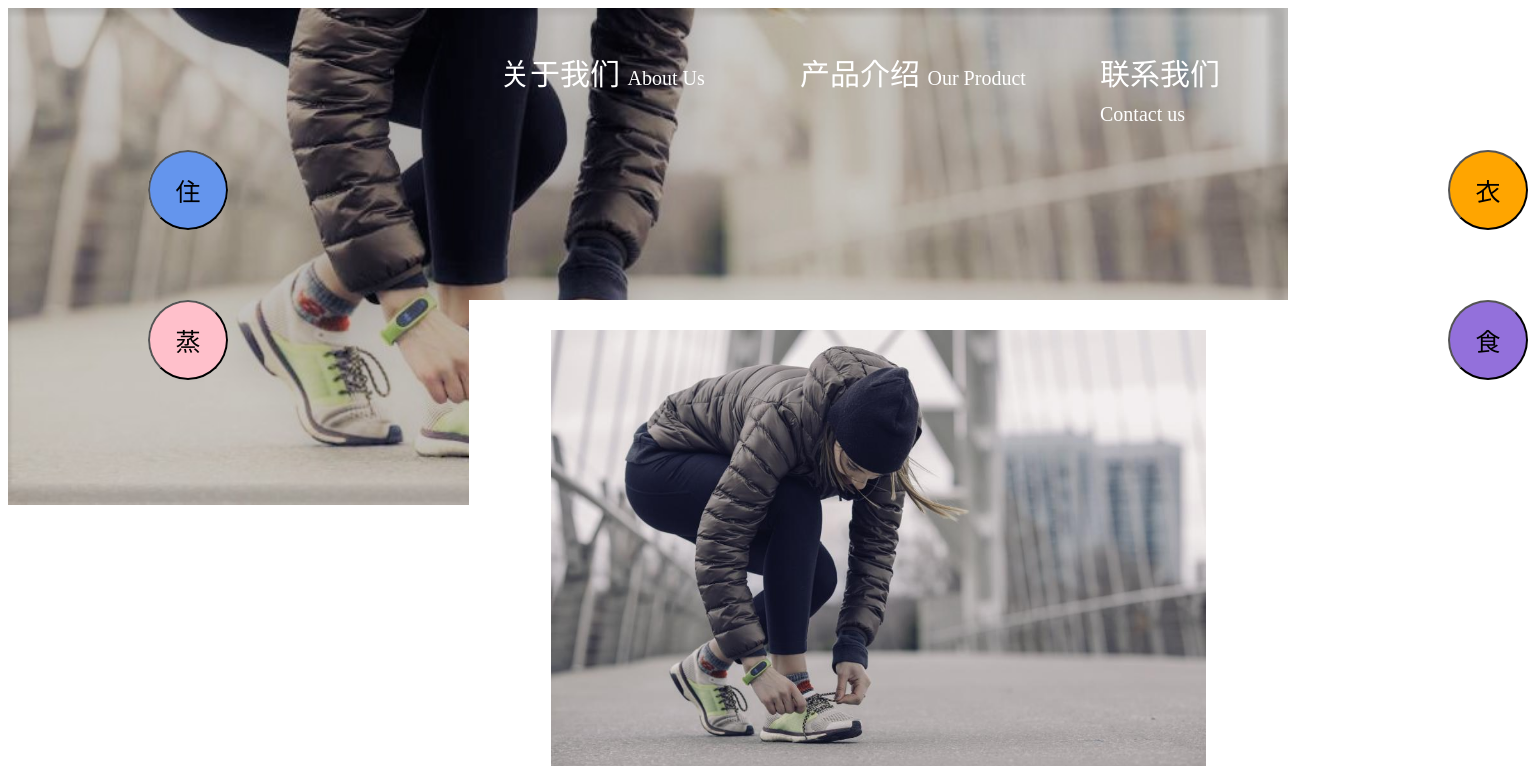
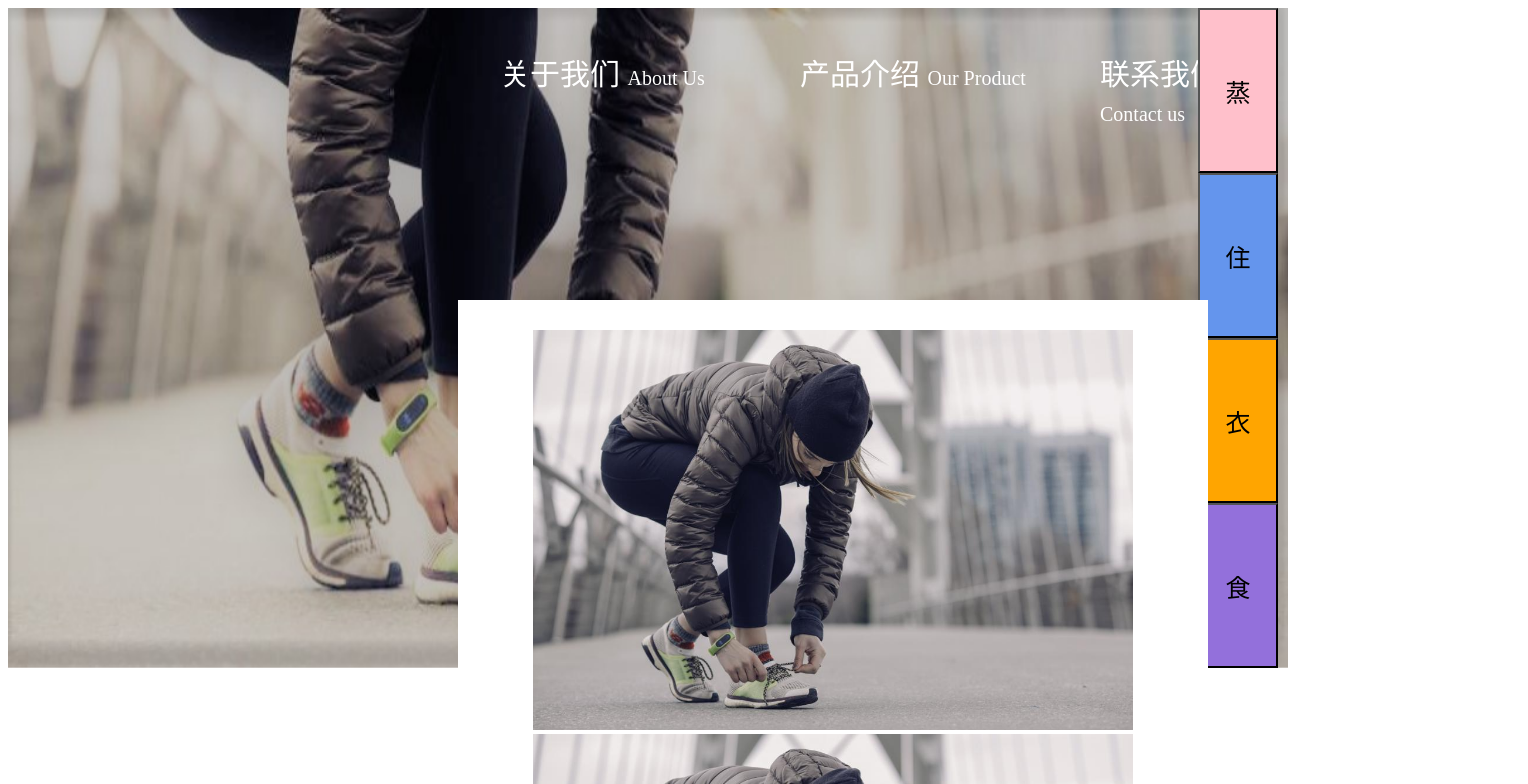
Before and after one commit to xuanxuanhaha/zhongxuananran, an Angular app: page /home in a window 1280 px wide. Shown: the top 784 px of the page, 1528 px wide, since content can reach past the window. Built offline with nearby package versions, Linux system fonts and the light colour scheme.

Commit message:
home page four button on right

```diff
--- a/src/app/home/home.component.html
+++ b/src/app/home/home.component.html
@@ -1,6 +1,6 @@
 
 
-<img src="./../../assets/bg/bg1_1.jpg" class="img-responsive" style="width: 100%;z-index: -1;position: fixed">
+<img src="./../../assets/bg/bg1_1.jpg" class="img-responsive" style="width: 100%;z-index: -1;position: fixed;height: 660px">
 <div class="text" style="z-index: 999;top: 20px;position: absolute;color: white;left: 500px">
   <p style="font-size: 30px">
     关于我们
@@ -21,32 +21,33 @@
 </div>
 
 
-<div class="text" style="z-index: 999;position: absolute;color: white;top: 300px;left: 100px">
-  <div style="margin-left: 60%;margin-right: 35%;background: white;height: 80px;width: 80px;border-radius: 50%;">
-    <button style="width: 100%;height: 100%;border-radius: 50%;background: pink;color: black;font-size: 25px" class="btn">蒸</button>
+<div class="text" style="z-index: 999;position: absolute;color: white;top: 8px;right: 50px;position: fixed">
+  <div style="margin-left: 60%;margin-right: 35%;background: white;height: 165px;width: 80px;">
+    <button style="width: 100%;height: 100%;background: pink;color: black;font-size: 25px" class="btn">蒸</button>
   </div>
 </div>
 
-<div class="text" style="z-index: 999;position: absolute;color: white;top: 150px;left: 100px;">
-  <div style="margin-left: 60%;margin-right: 35%;background: white;height: 80px;width: 80px;border-radius: 50%;">
-    <button style="width: 100%;height: 100%;border-radius: 50%;background: cornflowerblue;color: black;font-size: 25px" class="btn">住</button>
+<div class="text" style="z-index: 999;position: absolute;color: white;top: 173px;right: 50px;position: fixed">
+  <div style="margin-left: 60%;margin-right: 35%;background: white;height: 165px;width: 80px;">
+    <button style="width: 100%;height: 100%;background: cornflowerblue;color: black;font-size: 25px" class="btn">住</button>
   </div>
 </div>
 
-<div class="text" style="z-index: 999;position: absolute;color: white;top: 150px;left: 1400px;">
-  <div style="margin-left: 60%;margin-right: 35%;background: white;height: 80px;width: 80px;border-radius: 50%;">
-    <button style="width: 100%;height: 100%;border-radius: 50%;background: orange;color: black;font-size: 25px" class="btn">衣</button>
+<div class="text" style="z-index: 999;position: absolute;color: white;top: 338px;right: 50px;position: fixed">
+  <div style="margin-left: 60%;margin-right: 35%;background: white;height: 165px;width: 80px;">
+    <button style="width: 100%;height: 100%;background: orange;color: black;font-size: 25px" class="btn">衣</button>
   </div>
 </div>
 
-<div class="text" style="z-index: 999;position: absolute;color: white;top: 300px;left: 1400px;">
-  <div style="margin-left: 60%;margin-right: 35%;background: white;height: 80px;width: 80px;border-radius: 50%;">
-    <button style="width: 100%;height: 100%;border-radius: 50%;background: mediumpurple;color: black;font-size: 25px" class="btn">食</button>
+<div class="text" style="z-index: 999;position: absolute;color: white;top: 503px;right: 50px;position: fixed">
+  <div style="margin-left: 60%;margin-right: 35%;background: white;height: 165px;width: 80px;">
+    <button style="width: 100%;height: 100%;background: mediumpurple;color: black;font-size: 25px" class="btn">食</button>
   </div>
 </div>
 
 <div class="text" style="z-index: 999;position: absolute;color: white;top: 300px;">
-  <div style="margin-left: 45%;margin-right: 35%;background: white;width: 80%;height: 800px">
-    <img src="./../../assets/bg/bg1.jpg" style="width: 80%;margin-left: 10%;margin-right: 10%;padding-top: 30px">
+  <div style="margin-left: 60%;margin-right: 35%;background: white;width: 750px;height: 800px">
+    <img src="./../../assets/bg/bg1.jpg" style="width: 600px;margin-left: 10%;margin-right: 10%;padding-top: 30px">
+    <img src="./../../assets/bg/bg1.jpg" style="width: 600px;margin-left: 10%;margin-right: 10%;padding-top: 0px">
   </div>
 </div>
```
